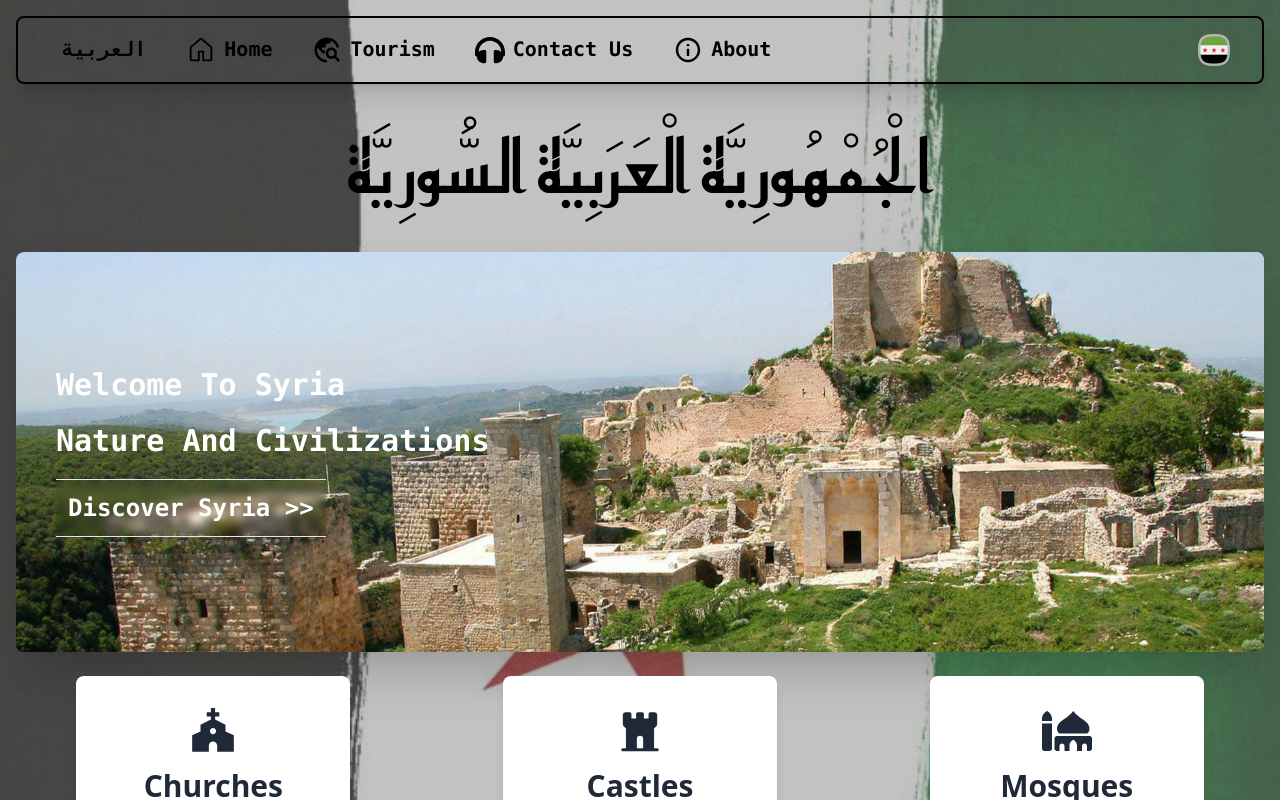
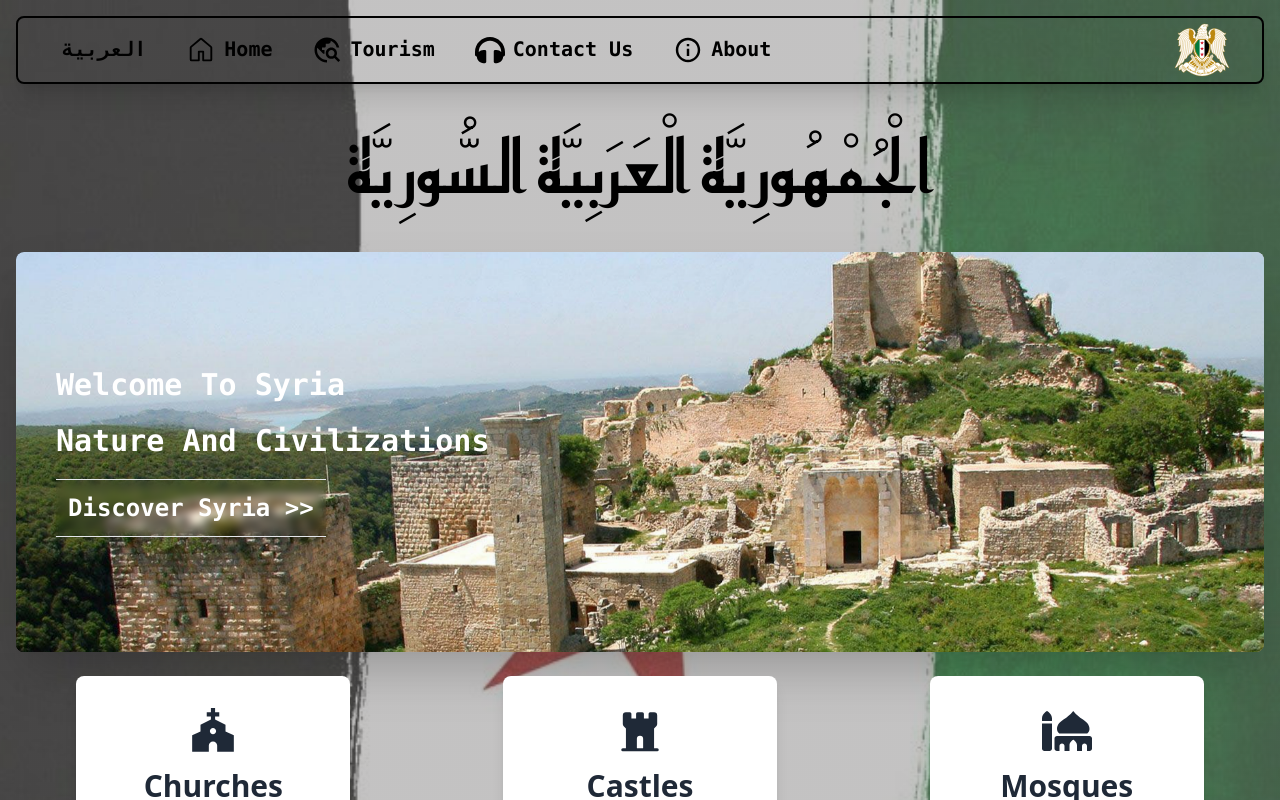
Before and after one commit to Ghayth-Sabeaallil/syria, a React (Vite) app: page / in a window 1280 px wide. Shown: the top 800 px of the page. Built offline with nearby package versions, Linux system fonts and the light colour scheme; a web font is replaced by a local one.

Commit message:
edit logo and add SAR

```diff
--- a/index.html
+++ b/index.html
@@ -2,7 +2,7 @@
 <html lang="en">
   <head>
     <meta charset="UTF-8" />
-    <link rel="icon" type="image/svg+xml" href="/syria.png" />
+    <link rel="icon" type="image/svg+xml" href="/logo.svg" />
     <link rel="preconnect" href="https://fonts.gstatic.com" crossorigin />
     <link
       href="https://fonts.googleapis.com/css2?family=Amiri:ital,wght@0,400;0,700;1,400;1,700&family=Bebas+Neue&family=Lato:ital,wght@0,100;0,300;0,400;0,700;0,900;1,100;1,300;1,400;1,700;1,900&family=Playwrite+CU:wght@100&display=swap"
--- a/src/Components/Header.tsx
+++ b/src/Components/Header.tsx
@@ -20,7 +20,7 @@ const Header = () => {
             <div className="max-w-7xl mx-auto px-4 sm:px-6 lg:px-8">
                 <div className="flex justify-between items-center h-16">
                     <div className="flex-shrink-0">
-                        <a className="flex justify-between items-center" href="/"><img src="./syria.png" alt="logo" /></a>
+                        <a className="flex justify-between items-center" href="/"><img className="w-14 h-14" src="./logo.svg" alt="logo" /></a>
                     </div>
 
                     {/* Desktop Menu */}
--- a/src/Components/SAR.tsx
+++ b/src/Components/SAR.tsx
@@ -3,7 +3,7 @@
 export const SAR = () => {
 
     return (
-        <h1 className="font-Kufi flex justify-center text-5xl sm:text-5xl md:text-7xl p-8">
+        <h1 className="font-Kufi flex justify-center text-4xl sm:text-4xl md:text-7xl p-8">
             الْجُمْهُورِيَّة الْعَرَبِيَّة السُّورِيَّة
         </h1>
 
--- a/src/lang/ar.json
+++ b/src/lang/ar.json
@@ -1,11 +1,11 @@
 {
-  "syria": "سورية",
+  "syria": "مرحبا بكم في سورية",
   "home": "الرئيسية",
   "about": "حول",
   "contact": "اتصل بنا",
   "tourism": "السياحة",
-  "welcome": "مرحبا بكم في سورية",
-  "des": "الطبيعة والحضارات",
+  "welcome": "البوابة الى الحضارات",
+  "des": "الطبيعة و التاريخ",
   "discover": "استكشف معنا سورية",
   "old": [
     {
--- a/src/lang/en.json
+++ b/src/lang/en.json
@@ -1,5 +1,5 @@
 {
-  "syria": "Syria",
+  "syria": "Welcome To Syria",
     "home": "Home",
     "about": "About",
     "contact": "Contact Us",
@@ -88,7 +88,7 @@
     "churchesList": [
     {
       "name": "Simeon Stylites",
-      "link": "https://en.wikipedia.org/wiki/Simeon_Stylites"
+      "link": "https://en.wikipedia.org/wiki/Church_of_Saint_Simeon_Stylites"
     },
     {
       "name": "Saint Mary Church of the Holy Belt",
```
Also changed, not shown: public/logo.svg (added).
